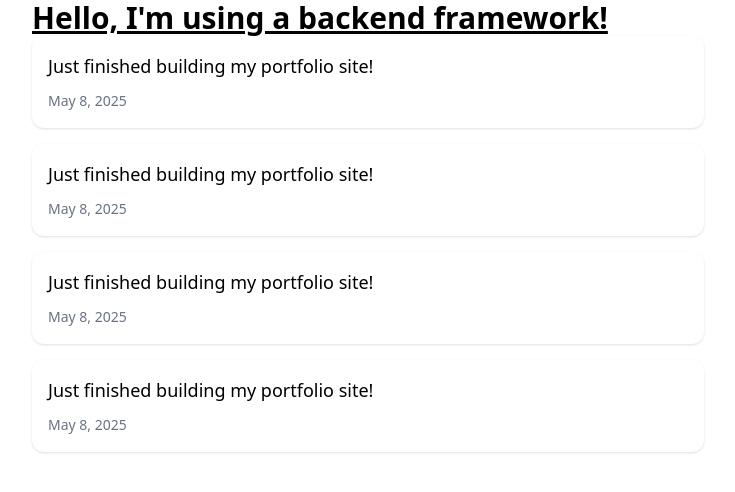
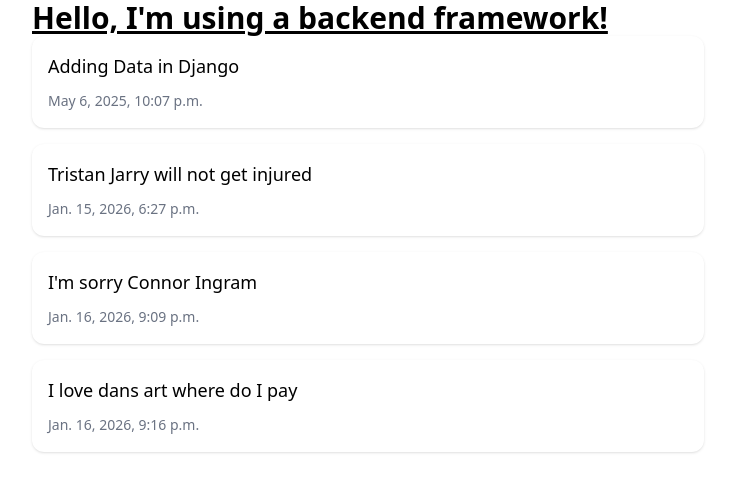
Before and after one commit to NAIT-SDEV2401/sdev2401-Winter-2026-A01, a Django app: page / in a window 1280 px wide. Shown: the top 492 px of the page, without its empty margins (272-1007 px from the left). Run offline with Django 5.2, Linux system fonts and the light colour scheme; data comes from the database, SQL or seed files in the repository; both versions use the stored data as it was after the commit.

Commit message:
class progress pushed

```diff
--- a/3-intro-blog-example-continued-start/myblogwebsite/blog/templates/blog/post_list.html
+++ b/3-intro-blog-example-continued-start/myblogwebsite/blog/templates/blog/post_list.html
@@ -18,13 +18,14 @@
         <!-- We're going to loop through the
         posts and render the data  -->
         {% for post in posts %}
-        <!-- Added html. -->
+        <!-- Each post is an instance of a post -->
         <div class="bg-white shadow rounded-xl p-4 mb-4">
             <p class="text-lg mb-2">
-                Just finished building my portfolio site!
+                <!-- display the title of the post using curly braces to display -->
+                {{ post.title }}
             </p>
             <span class="text-sm text-gray-500">
-                May 8, 2025
+                {{ post.created_date }}
             </span>
         </div>
         {% endfor %}
--- a/3-intro-blog-example-continued-start/myblogwebsite/blog/views.py
+++ b/3-intro-blog-example-continued-start/myblogwebsite/blog/views.py
@@ -17,12 +17,6 @@ def post_list(request):
     # let's get the posts
     # below is like (select * from post)
     posts = Post.objects.all()
-    # I want you to put a breakpoint here
-    # breakpoint()
-    # handy breakpoint commands
-    # l or ll show where you are
-    # c continue
-    # n next
 
     # return a response to this request
     return render(
```
Also changed, not shown: 3-intro-blog-example-continued-start/3_using_orm_in_view.png (added), 3-intro-blog-example-continued-start/myblogwebsite/db.sqlite3.
